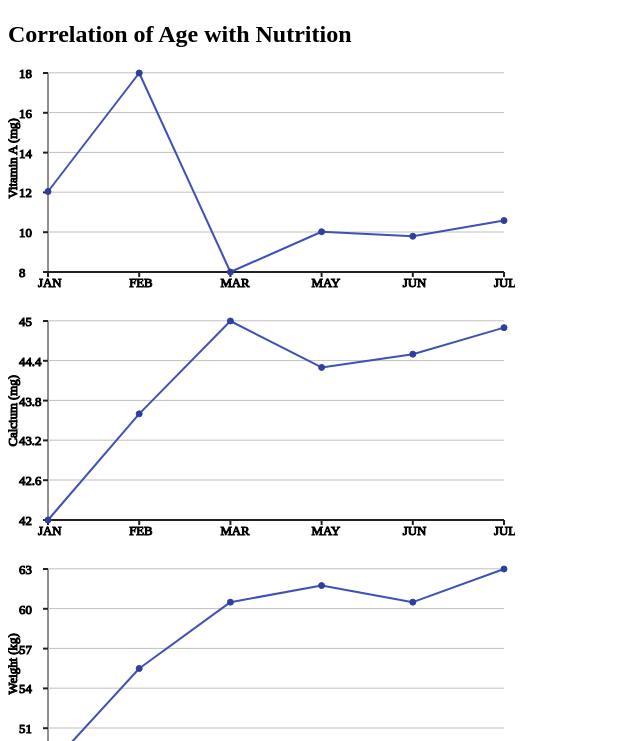
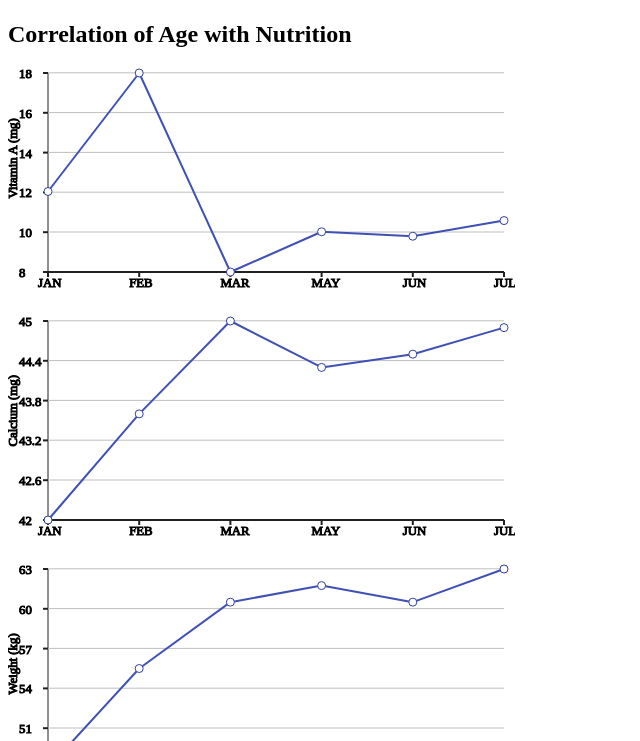
Before and after one commit to n0x3u5-fc/MultiVariateChartTraining, a plain HTML site: page index.html in a window 1280 px wide. Shown: the part 59-800 px from the top of the page, without its empty margins (0-640 px from the left). Drawn offline with Linux system fonts and the light colour scheme.

Commit message:
Added width & height options in JSON, improved CSS

```diff
--- a/res/data/user_data.json
+++ b/res/data/user_data.json
@@ -2,6 +2,8 @@
 	"metadata": {
 		"caption": "Multi-Variate Chart",
 		"subCaption": "Correlation of Age with Nutrition",
+		"height": 209,
+		"width": 472,
 		"units": "months,mg,mg,kg,"
 	},
 	"data": {
--- a/scripts/chart.js
+++ b/scripts/chart.js
@@ -75,13 +75,17 @@
      */
     var parseData = function(json) {
         // console.log(json);
-        console.log("Caption: " + json.metadata.caption);
-        console.log("Sub-Caption: " + json.metadata.subCaption);
+        // console.log("Caption: " + json.metadata.caption);
+        // console.log("Sub-Caption: " + json.metadata.subCaption);
 
         /**
          * Contains the keys of the JSON's data attribute
          * @type {string[]}
          */
+        // var height = typeof height != 'undefined' ? height : 209;
+        // var width = typeof width != 'undefined' ? width : 472;
+        var height = json.metadata.height;
+        var width = json.metadata.width;
         var jsonDataKeys = Object.keys(json.data);
         var numCharts = jsonDataKeys.length - 1;
         // console.log("Number of charts to render: " + numCharts);
@@ -101,7 +105,7 @@
         }
         createCaptions('chart-area', json.metadata.caption, json.metadata.subCaption);
         var chartCalculator = new ChartPropertyCalculator(charts);
-        chartCalculator.displayCharts();
+        chartCalculator.displayCharts(height, width);
     };
 
     var createCaptions = function(targetDiv, caption, subCaption) {
@@ -127,7 +131,7 @@
         /**
          * Displays the properties of every chart in the log
          */
-        this.displayCharts = function() {
+        this.displayCharts = function(height, width) {
             for (var i = 0; i < charts.length; i++) {
                 // if(i === charts.length - 1) {
                 //     console.log("X-Axis Title: " + charts[i].xTitle);
@@ -151,7 +155,7 @@
                 // console.log(yAxis);
                 // console.log("--------------------------------------------------");
             }
-            this.createCharts(charts);
+            this.createCharts(charts, height, width);
         };
         this.createDivs = function(targetDiv) {
             var div = document.createElement('div');
@@ -228,20 +232,18 @@
         this.createCharts = function(charts, height, width) {
             console.log(charts);
             var svgns = "http://www.w3.org/2000/svg";
-            height = typeof height != 'undefined' ? height : 209;
-            width = typeof width != 'undefined' ? width : 472;
             var chartUbHeight = Math.ceil(height - (0.025 * height)) + 35;
-            console.log(chartUbHeight);
+            // console.log(chartUbHeight);
             var chartUbWidth = Math.ceil(width - (0.025 * width)) + 35;
-            console.log(chartUbWidth);
+            // console.log(chartUbWidth);
             var chartLbHeight = Math.floor(0 + (0.025 * height)) + 35;
-            console.log(chartLbHeight);
+            // console.log(chartLbHeight);
             var chartLbWidth = Math.floor(0 + (0.025 * height)) + 35;
-            console.log(chartLbWidth);
+            // console.log(chartLbWidth);
             var chartHeight = chartUbHeight - chartLbHeight;
-            console.log(chartHeight);
+            // console.log(chartHeight);
             var chartWidth = chartUbWidth - chartLbWidth;
-            console.log(chartWidth);
+            // console.log(chartWidth);
 
             var multiCharts = document.getElementsByClassName("multi-chart");
             for (var i = 0; i < multiCharts.length; i++) {
@@ -333,17 +335,16 @@
                     svg.appendChild(graphLine);
                 }
                 for (var k = 0; k < mappedData.yData.length; k++) {
-                    var circle = document.createElementNS(svgns, "circle");
-                    circle.setAttributeNS(null, "cx", mappedData.xData[k] + chartLbWidth);
-                    circle.setAttributeNS(null, "cy", chartHeight - mappedData.yData[k] + chartLbHeight - 35);
-                    circle.setAttributeNS(null, "r", "3px");
-                    circle.setAttributeNS(null, "class", "graphCircle");
+                    var anchor = document.createElementNS(svgns, "circle");
+                    anchor.setAttributeNS(null, "cx", mappedData.xData[k] + chartLbWidth);
+                    anchor.setAttributeNS(null, "cy", chartHeight - mappedData.yData[k] + chartLbHeight - 35);
+                    anchor.setAttributeNS(null, "r", "4px");
+                    anchor.setAttributeNS(null, "class", "graphCircle");
                     var toolTip = document.createElementNS(svgns, "title");
                     toolTip.setAttributeNS(null, "class", "plotToolTip");
                     toolTip.innerHTML = charts[i].yData[k];
-                    circle.appendChild(toolTip);
-                    circle.setAttributeNS(null, "fill", "green");
-                    svg.appendChild(circle);
+                    anchor.appendChild(toolTip);
+                    svg.appendChild(anchor);
                 }
                 // for(var y of mappedData.yData) {
                 //     console.log(mappedData.xData.indexOf(y), y);
--- a/styles/chartstyles.css
+++ b/styles/chartstyles.css
@@ -26,5 +26,8 @@ text {
 
 .graphCircle {
 	stroke: #303f9f;
+	fill: #ffffff;
+}
+.graphCircle:hover {
 	fill: #303f9f;
 }
```
